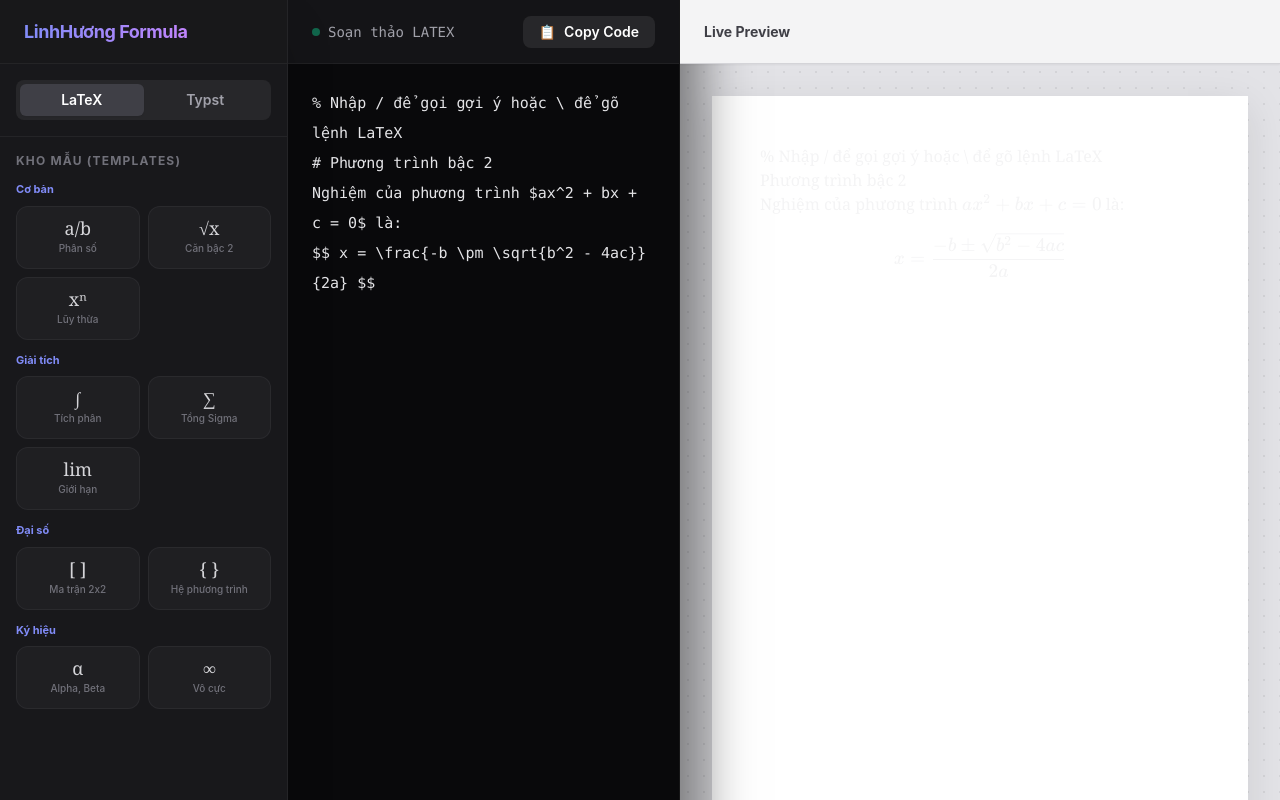
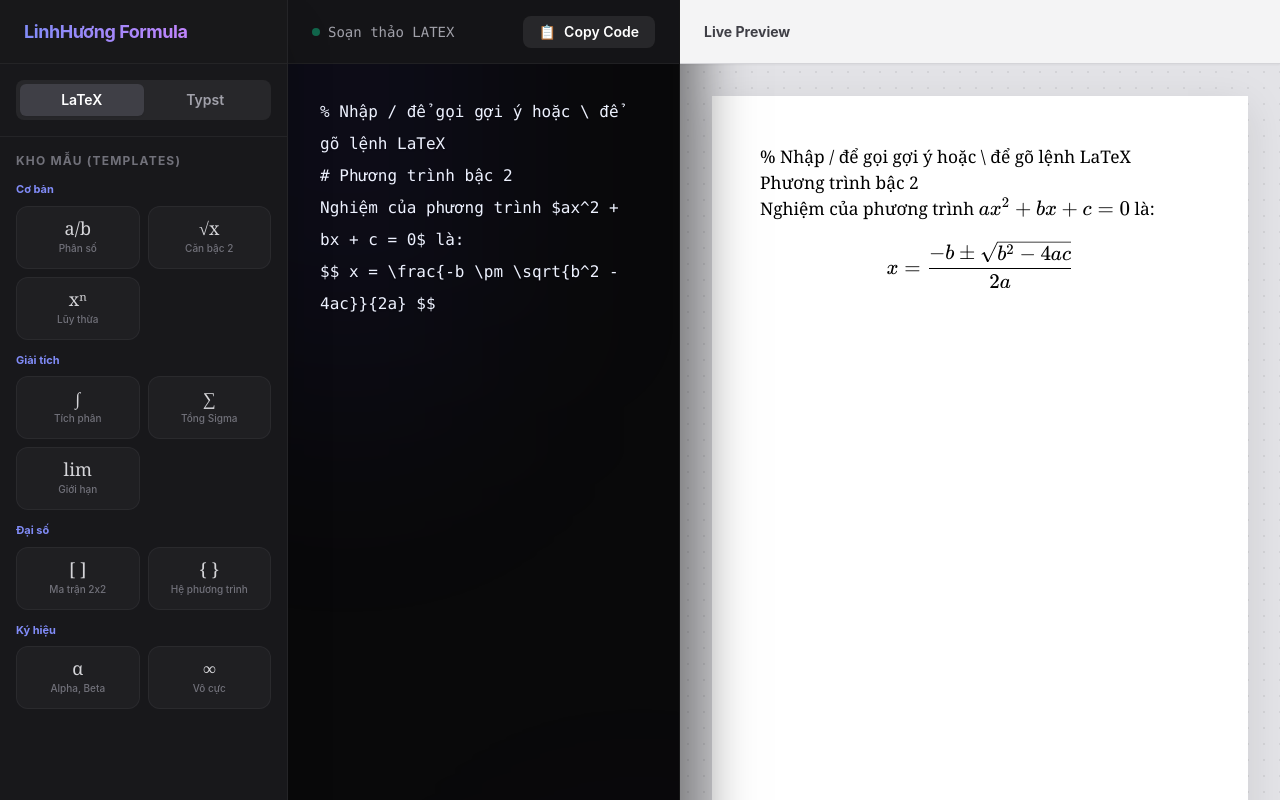
Before and after one commit to tamhonvotri/linhhuonglinux-office, a Svelte app in the folder apps/cong-thuc/: page / in a window 1280 px wide. Shown: the top 800 px of the page. Built offline with nearby package versions, Linux system fonts and the light colour scheme.

Commit message:
Upload apps/cong-thuc/src/App.svelte with huggingface_hub

```diff
--- a/apps/cong-thuc/src/App.svelte
+++ b/apps/cong-thuc/src/App.svelte
@@ -331,14 +331,20 @@ $ x = (-b +- sqrt(b^2 - 4 a c)) / (2 a) $
       </div>
     </div>
 
-    <div class="flex-1 relative bg-zinc-950">
+    <div class="flex-1 relative bg-zinc-950/90 overflow-hidden">
+      <!-- Editor Mesh Background -->
+      <div class="absolute inset-0 pointer-events-none z-0">
+        <div class="absolute top-[-20%] left-[-10%] w-[50%] h-[50%] bg-indigo-600/10 blur-[120px] rounded-full"></div>
+        <div class="absolute bottom-[-10%] right-[-10%] w-[40%] h-[40%] bg-purple-600/10 blur-[120px] rounded-full"></div>
+      </div>
+
       <textarea
         bind:this={textareaElement}
         bind:value={codeInput}
         on:input={handleInput}
         on:keydown={handleKeydown}
         on:click={closeAutocomplete}
-        class="absolute inset-0 w-full h-full p-6 bg-transparent text-zinc-200 font-mono text-[15px] leading-loose resize-none outline-none custom-scrollbar selection:bg-indigo-500/30"
+        class="absolute inset-0 w-full h-full p-8 bg-transparent text-indigo-50 font-mono text-[16px] leading-loose resize-none outline-none custom-scrollbar selection:bg-indigo-500/50 z-10 drop-shadow-sm"
         spellcheck="false"
       ></textarea>
 
@@ -380,7 +386,7 @@ $ x = (-b +- sqrt(b^2 - 4 a c)) / (2 a) $
       {:else}
         <div class="w-full max-w-[21cm] min-h-[29.7cm] bg-white shadow-[0_10px_40px_rgba(0,0,0,0.1)] p-12 transition-all">
           {#if mode === 'latex'}
-            <div id="preview-content" class="prose max-w-none prose-slate text-[12pt] font-serif">
+            <div id="preview-content" class="prose max-w-none text-black prose-headings:text-black prose-p:text-black prose-strong:text-black prose-em:text-black prose-code:text-indigo-600 text-[13pt] font-serif">
               {@html htmlOutput}
             </div>
           {:else}
```
